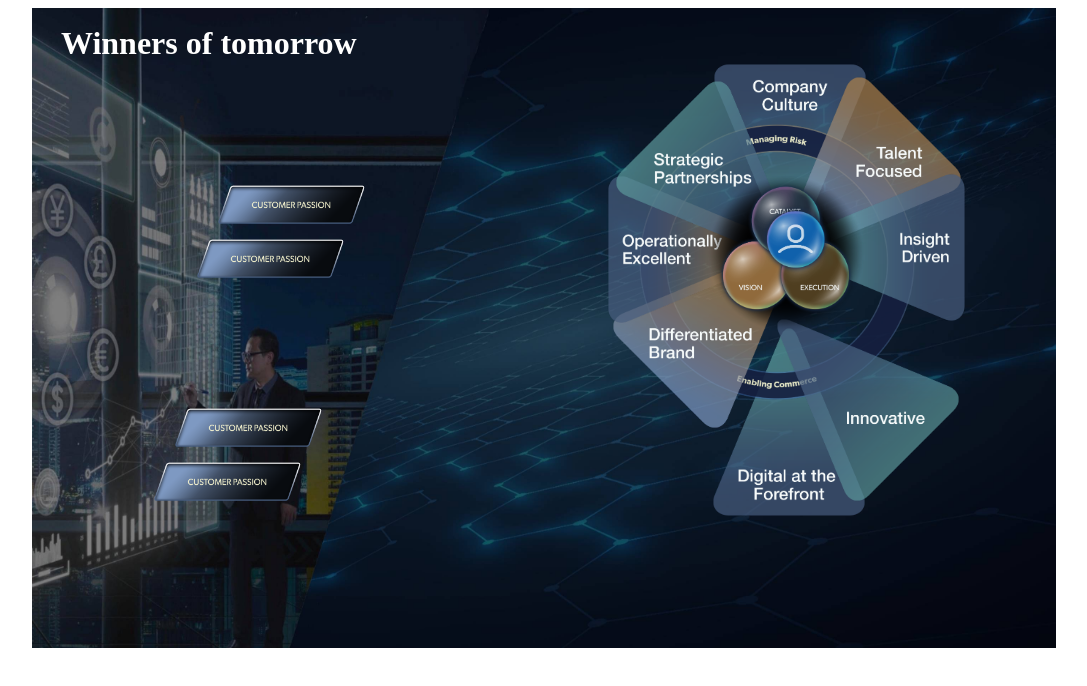
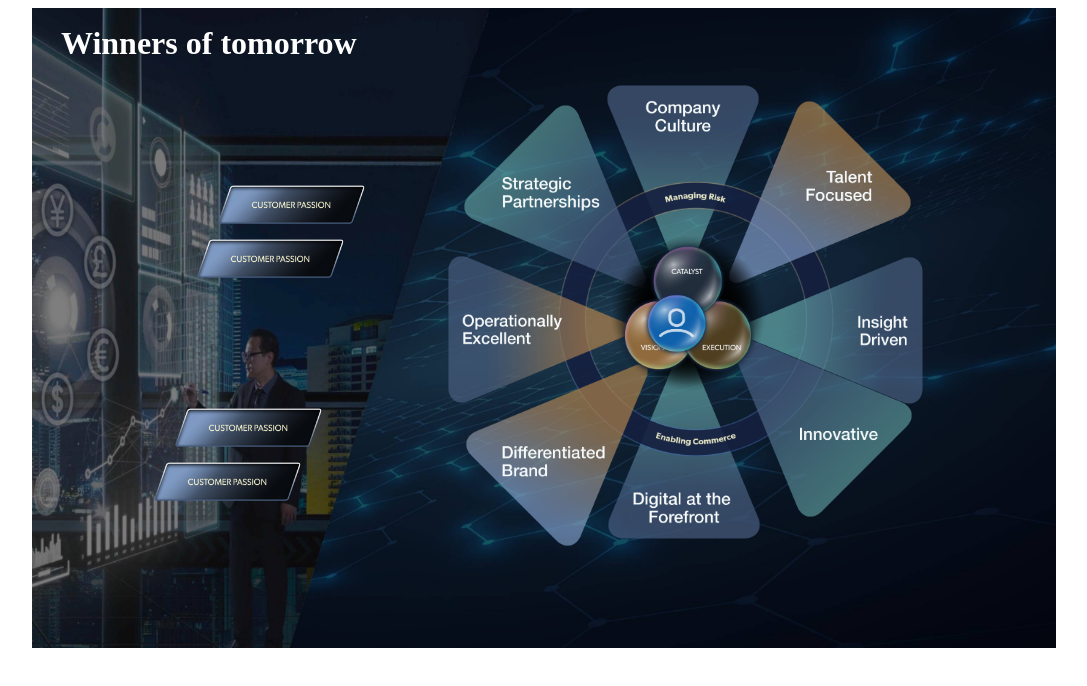
Before and after one commit to tatyanakarlen/NTT-Data-assesment, a plain HTML site: page NTTDataAssesment/index2.html in a window 1280 px wide. Shown: the whole page, without its empty margins (96-1183 px from the left). Drawn offline with Linux system fonts and the light colour scheme.

Commit message:
fixed pie

```diff
--- a/NTTDataAssesment/styles2.css
+++ b/NTTDataAssesment/styles2.css
@@ -73,76 +73,77 @@
 
 #ring {
     width: 27%;
-  top: 116px;
-  right: 141px;
+    top: 173px;
+    right: 222px;
     opacity: 0.9;
     z-index: 9;
 }
 
+
 #pie-company-culture {
     width: 15%;
-  top: 55px;
-  right: 189px;
+    top: 76px;
+    right: 296px;
 }
 
 #pie-digital-forefront {
-  bottom: 131px;
+    bottom: 108px;
     width: 15%;
-  right: 190px;
+    right: 295px;
 }
 
 #pie-talent-focused {
     width: 18%;
-  top: 68px;
-  right: 94px;
+    top: 92px;
+    right: 144px;
     z-index: 9;
 }
 
 #pie-insight-driven {
     width: 18%;
-  top: 165px;
-  right: 90px;
+    top: 248px;
+    right: 132px;
     z-index: 9;
 }
 
 #pie-innovative {
     width: 18%;
-  bottom: 146px;
-  right: 96px;
-  z-index:9;
+    bottom: 130px;
+    right: 143px;
+    z-index: 9;
 }
 
 #pie-diff-brand {
     width: 18%;
-  top: 237px;
-  right: 260px;
+    top: 355px;
+    right: 407px;
     z-index: 9;
 }
 
 #pie-operation {
     width: 18%;
-  top: 167px;
-  right: 265px;
+    top: 247px;
+    right: 425px;
     z-index: 9;
 }
 
 #pie-strategic-partner {
     width: 18%;
-  top: 72px;
-  right: 257px;
+    top: 96px;
+    right: 409px;
     z-index: 9;
 }
 
 #text-balls {
     width: 17%;
-  top: 156px;
-  right: 183px;
+    top: 216px;
+    right: 281px;
     z-index: 9;
 }
 
 #ball-person {
     width: 7%;
-    top: 196px;
-    right: 224px;
+    top: 280px;
+    right: 343px;
     z-index: 9;
 }
```
Lines whose indentation alone changed are shown as unchanged.
